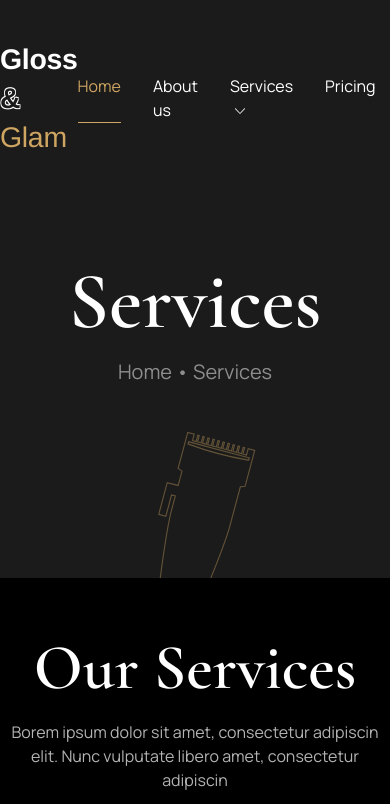
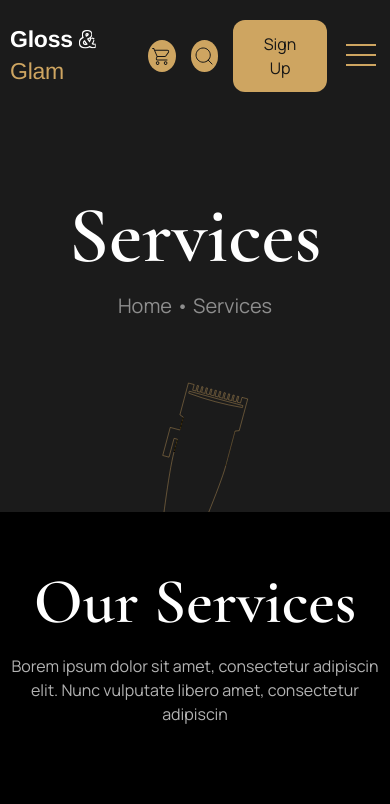
Before and after one commit to Don-aks/don-aks.github.io, a plain HTML site: page gloss/index.html in a window 390 px wide. Shown: the top 804 px of the page. Drawn offline with nearby package versions, Linux system fonts and the light colour scheme.

Commit message:
feature: Add adaptive menu for header

```diff
--- a/gloss/css/style.css
+++ b/gloss/css/style.css
@@ -76,6 +76,8 @@ body {
   color: #fff;
 }
 
+body.locked {
+  overflow: hidden;
 }
 
 .container {
@@ -237,6 +239,11 @@ body {
   color: #cea561;
 }
 
+.header__logo {
+  position: relative;
+  z-index: 2;
+}
+
 .header__list {
   display: flex;
 }
@@ -273,6 +280,87 @@ body {
 .header__item--selected {
   color: #cea561;
   border-bottom: 1px solid #cea561;
+}
+
+.header__item-sign-up {
+  display: none;
+}
+
+.header__buttons > *:not(:last-child) {
+  margin-right: 24px;
+}
+
+.header__buttons {
+  position: relative;
+  z-index: 2;
+
+  display: flex;
+  align-items: center;
+}
+
+.header__button {
+  width: 32px;
+  height: 32px;
+
+  border-radius: 50%;
+  background: #cea561 center no-repeat;
+}
+
+.header__button--basket {
+  background-image: url("../img/cart.svg");
+}
+
+.header__button--search {
+  background-image: url("../img/search.svg");
+}
+
+.menu-button {
+  position: relative;
+  z-index: 2;
+
+  display: none;
+  width: 44px;
+  height: 44px;
+}
+
+.menu-button__line,
+.menu-button__line::before,
+.menu-button__line::after {
+  position: absolute;
+  top: 20px;
+  left: 4px;
+
+  width: 30px;
+  height: 2px;
+
+  background-color: #cea561;
+  transition: transform 0.5s, top 0.5s, bottom 0.5s;
+}
+
+.menu-button__line::before,
+.menu-button__line::after {
+  content: '';
+  top: 10px;
+  transform: translateX(-4px);
+}
+
+.menu-button__line::after {
+  top: auto;
+  bottom: 10px;
+}
+
+.menu-button--active .menu-button__line {
+  background-color: transparent;
+}
+
+.menu-button--active .menu-button__line::before {
+  transform: rotate(-45deg);
+  top: 0;
+}
+
+.menu-button--active .menu-button__line::after {
+  transform: rotate(45deg);
+  bottom: 0;
 }
 
 
@@ -851,6 +939,52 @@ body {
 }
 
 @media (max-width: 1200px) {
+  .header__list {
+    position: absolute;
+    top: 98px;
+    left: 0;
+    right: 0;
+    z-index: 1;
+
+    display: block;
+    padding-top: 20px;
+    height: calc(100vh - 98px);
+
+    font-size: 24px;
+    text-align: center;
+
+    background-color: #1b1b1b;
+    transform: translateY(-200%);
+    transition: transform 0.5s;
+  }
+
+  .header__list--active {
+    transform: translateY(0);
+  }
+
+  .header__item:not(:last-child) {
+    margin-right: 0;
+  }
+
+  .header__link--drop-down::after {
+    display: none;
+  }
+
+  .header__item,
+  .header__item--selected,
+  .header__item:not(.header__item--selected):hover {
+    border: 0;
+  }
+
+  .header__link {
+    display: block;
+    padding: 11px 0;
+  }
+
+  .menu-button {
+    display: block;
+  }
+
   .footer__inner {
     justify-content: center;
     margin-bottom: -48px;
@@ -882,6 +1016,25 @@ body {
     margin-bottom: 45px;
   }
 }
+
+@media (max-width: 604px) {
+  .button {
+    padding: 12px 22px;
+  }
+
+  .header__inner {
+    padding-top: 20px;
+  }
+
+  .header__logo {
+    font-size: 23px;
+  }
+
+  .header__buttons > *:not(:last-child) {
+    margin-right: 15px;
+  }
+}
+
 @media (max-width: 594px) {
   .footer__inner {
     flex-direction: column;
@@ -917,6 +1070,14 @@ body {
     margin-bottom: 35px;
   }
 
+  .header__item-sign-up {
+    display: block;
+  }
+
+  .header__sign-up {
+    display: none;
+  }
+
   .services__item {
     padding: 50px 20px;
   }
@@ -937,6 +1098,14 @@ body {
 }
 
 @media (max-width: 360px) {
+  .header__inner {
+    padding-top: 15px;
+  }
+
+  .header__logo {
+    font-size: 20px;
+  }
+
   .services__name {
     font-size: 30px;
   }
--- a/gloss/index.html
+++ b/gloss/index.html
@@ -41,9 +41,22 @@
           <li class="header__item">
             <a class="header__link" href="#">Contact</a>
           </li>
+          <li class="header__item header__item-sign-up">
+            <button class="button" type="button">
               Sign up
             </button>
-          </div>
+          </li>
+        </ul>
+        <div class="header__buttons">
+          <button class="header__button header__button--basket" type="button"></button>
+          <button class="header__button header__button--search" type="button"></button>
+          <button class="button header__sign-up" type="button">
+            Sign up
+          </button>
+          <button class="menu-button" type="button">
+            <span class="menu-button__line"></span>
+            <span class="sr-only">Open menu</span>
+          </button>
         </div>
       </nav>
     </div>
--- a/gloss/js/main.js
+++ b/gloss/js/main.js
@@ -1,3 +1,13 @@
+const body = document.getElementsByTagName("body")[0];
+const menu = document.querySelector('.header__list');
+const menuButton = document.querySelector('.menu-button');
+
+menuButton.addEventListener('click', function() {
+  menu.classList.toggle('header__list--active');
+  menuButton.classList.toggle('menu-button--active');
+  body.classList.toggle('locked');
+});
+
 let dp = new AirDatepicker('#input-date', {
   inline: true,
   locale: {
```
